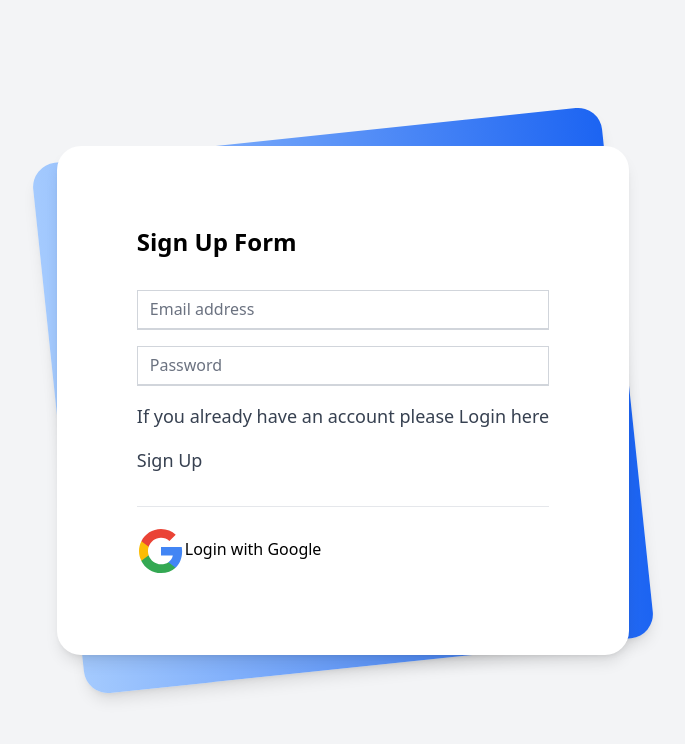
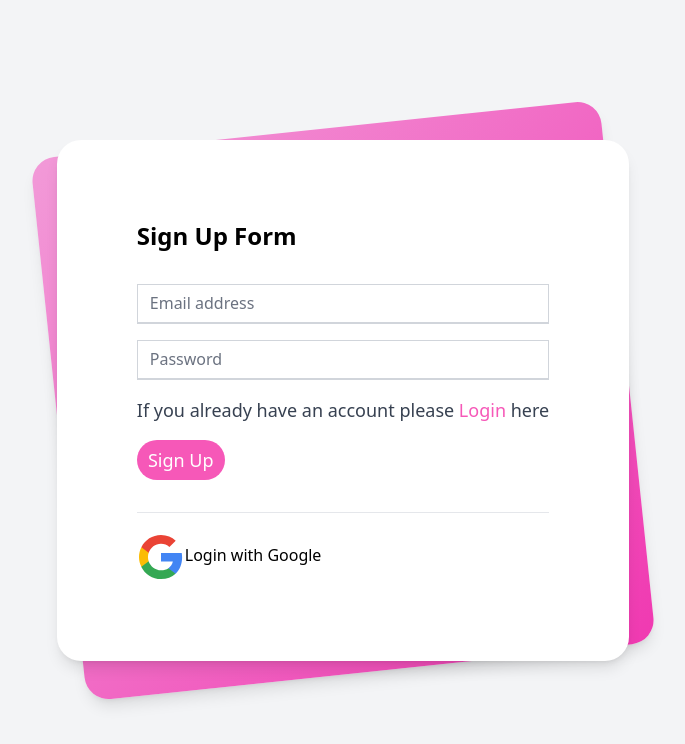
Before and after one commit to ShilpiBiswal/flexibook, a React (Vite) app in the folder mern-client/: page /sign-up in a window 1280 px wide. Shown: the top 744 px of the page, without its empty margins (297-982 px from the left). Built offline with nearby package versions, Linux system fonts and the light colour scheme; no server answers.

Commit message:
sign up form

```diff
--- a/mern-client/src/components/SignUp.jsx
+++ b/mern-client/src/components/SignUp.jsx
@@ -52,7 +52,7 @@ const SignUp = () => {
         <div className="min-h-screen bg-gray-100 py-6 flex flex-col justify-center sm:py-12">
             <div className="relative py-3 sm:max-w-xl sm:mx-auto">
                 <div
-                    className="absolute inset-0 bg-gradient-to-r from-blue-300 to-blue-600 shadow-lg transform -skew-y-6 sm:skew-y-0 sm:-rotate-6 sm:rounded-3xl">
+                    className="absolute inset-0 shadow-lg transform -skew-y-6 sm:skew-y-0 sm:-rotate-6 sm:rounded-3xl" style={{ backgroundImage: 'linear-gradient(to bottom right,#f29ad8,#f039b1)'}}>
                 </div>
                 <div className="relative px-4 py-10 bg-white shadow-lg sm:rounded-3xl sm:p-20">
                     <div className="max-w-md mx-auto">
@@ -67,9 +67,9 @@ const SignUp = () => {
                                 <div className="relative">
                                     <input id="password" name="password" type="password" className="peer h-10 w-full border-b-2 border-gray-300 text-gray-900 focus:outline-none focus:borer-rose-600" placeholder="Password" />
                                 </div>
-                                <p>If you already have an account please <Link to="/login" classNameName='text-blue-700 underline'>Login</Link> here</p>
+                                <p>If you already have an account please <Link to="/login" classNameName='underline' style={{color:'#f658b8'}}>Login</Link> here</p>
                                 <div className="relative">
-                                    <button classNameName="bg-blue-500 text-white rounded-md px-6 py-2">Sign Up</button>
+                                    <button classNameName="px-6 py-2" style={{color:'white', backgroundColor:'#f658b8', borderRadius:'4rem', width:'5.5rem', height:'2.5rem'}}>Sign Up</button>
                                 </div>
                             </form>
                         </div>
```
